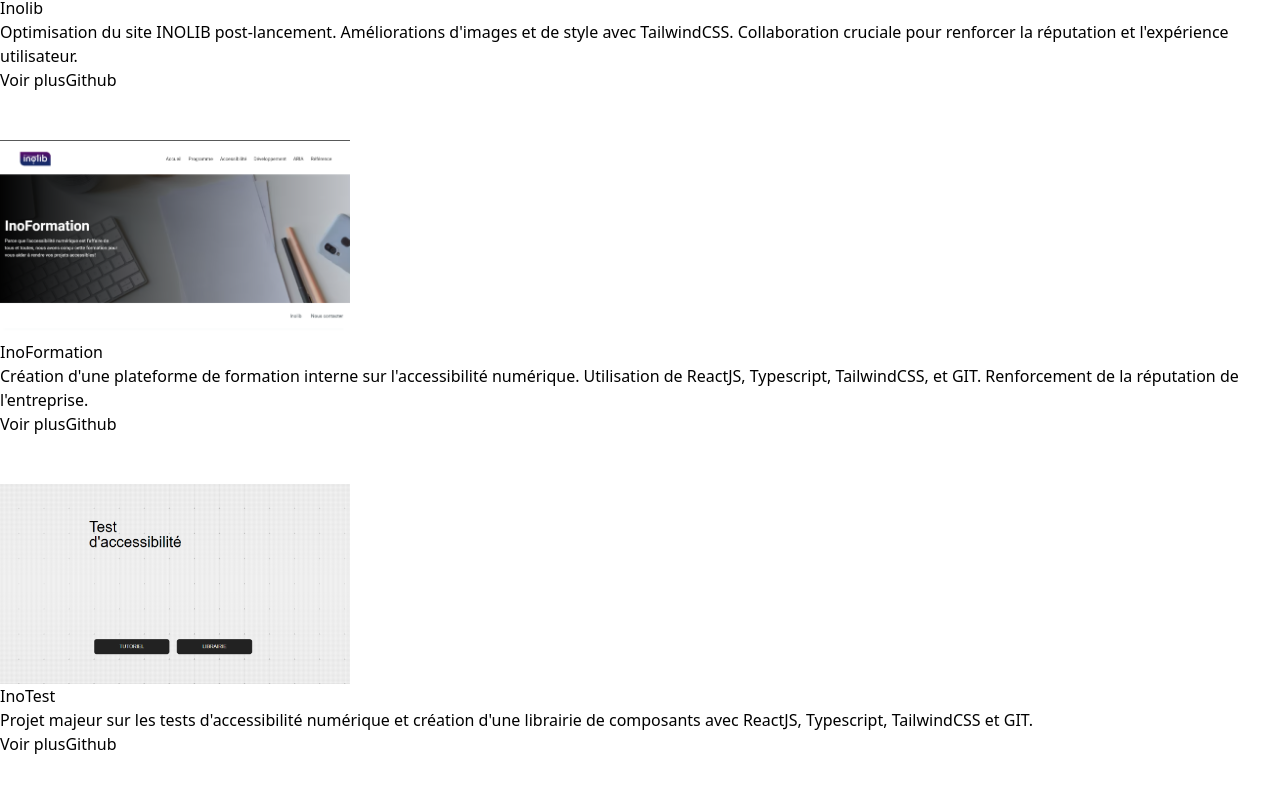
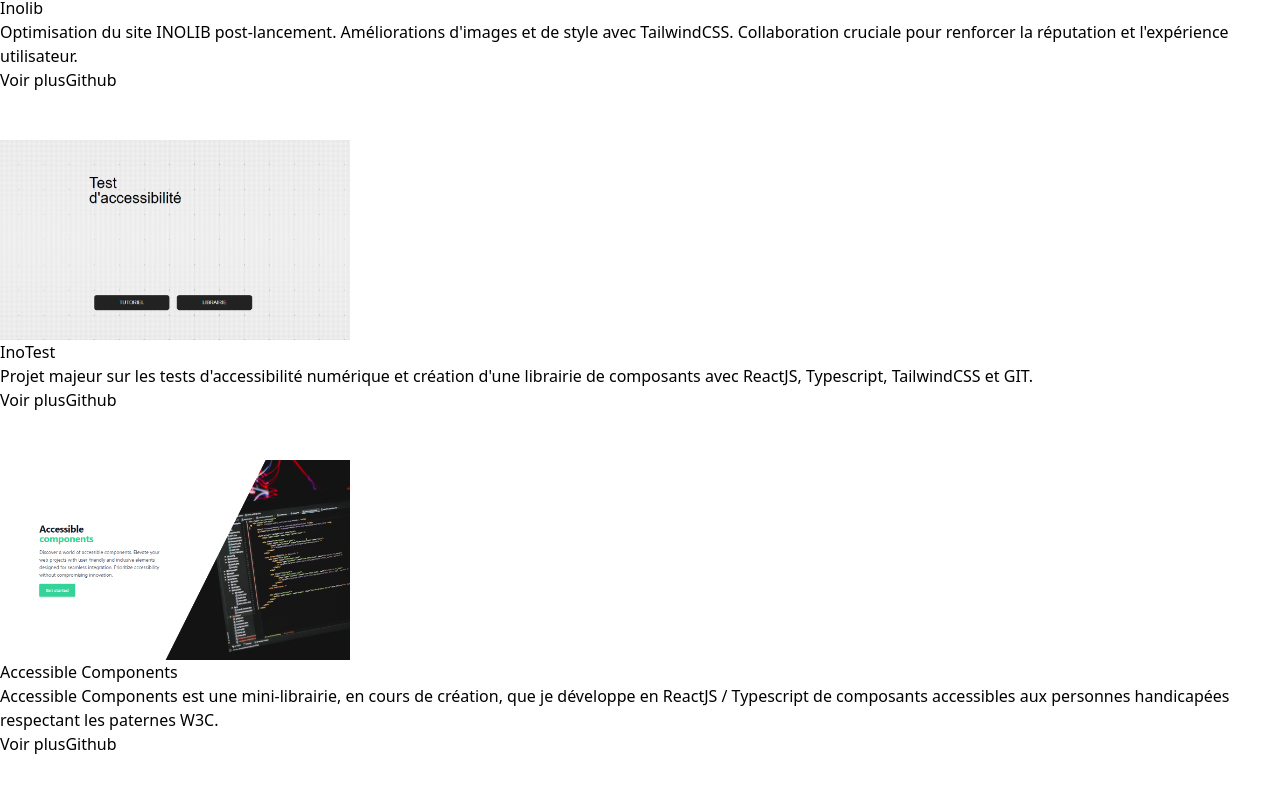
Before and after one commit to y28lyn/portfolio-ilyes, a React (Vite) app: page /situation in a window 1280 px wide. Shown: the part 1517-2319 px from the top of the page. Built offline with nearby package versions, Linux system fonts and the light colour scheme.

Commit message:
feat: :sparkles: Updated timeline

```diff
--- a/src/components/article/CardArticle.tsx
+++ b/src/components/article/CardArticle.tsx
@@ -23,29 +23,6 @@ export default function CardArticle() {
         "En conclusion, ma participation au projet INOLIB m'a offert une expérience enrichissante en améliorant l'implémentation des images et le style du site web à l'aide de TailwindCSS. J'ai acquis de nouvelles compétences en travaillant avec des frameworks tels que ReactJS (QwikJS), Typescript et GIT. Cette expérience collaborative a renforcé la réputation et la crédibilité de l'entreprise grâce à une expérience utilisateur attrayante.",
       competence:
         "Dans ce projet, j'ai appliqué des compétences du référentiel BTS SIO, mettant en avant ma polyvalence et mon adaptation aux exigences techniques. La conception et la maintenance des solutions informatiques ont été au cœur de mon engagement, avec des ajustements visant à améliorer la performance du site. Le développement des solutions applicatives a été essentiel, impliquant la maîtrise des frameworks ReactJS (QwikJS) et Typescript pour des améliorations réussies. La gestion de configuration via GIT a favorisé une collaboration fluide, et les plateformes dédiées ont facilité la gestion méthodique du projet. L'intégration harmonieuse des images fournies par l'équipe design a été assurée, respectant les directives artistiques pour une cohérence visuelle optimale. La programmation avec Visual Studio Code et la maîtrise de langages comme ReactJS (QwikJS) et TailwindCSS ont apporté une dimension technique aboutie. Enfin, ma veille technologique constante a renforcé ma capacité à m'adapter rapidement aux évolutions, attestant ainsi de ma polyvalence au service du projet.",
-      showGithub: true,
-      showLink: true,
-      category: "React",
-    },
-    {
-      title: "InoFormation",
-      desc: "Création d'une plateforme de formation interne sur l'accessibilité numérique. Utilisation de ReactJS, Typescript, TailwindCSS, et GIT. Renforcement de la réputation de l'entreprise.",
-      imgUrl: "inoformation.png",
-      link: "https://inolib-formation.vercel.app/",
-      linkUrl: "https://github.com/y28lyn/inolib-formation",
-      titleModal: "InoFormation",
-      contexte:
-        "J'ai entrepris seul ce projet qui s'est étendu sur une semaine et avait pour objectif d'être utilisé en interne au sein de l'entreprise. Mon travail consistait à développer un site dédié à la formation en accessibilité numérique. J'ai investi temps et efforts pour créer une plateforme qui permettrait à nos employés de maîtriser les principes essentielles de l'accessibilité en ligne.",
-      besoin:
-        "J'ai développé ce projet pour promouvoir l'accessibilité numérique dans notre entreprise. En une semaine, j'ai créé un site de formation interne dédié à cette cause. L'objectif était d'enseigner les bonnes pratiques et les normes pour garantir un accès équitable aux ressources en ligne, renforçant ainsi notre engagement envers l'inclusion et notre réputation en tant qu'entreprise soucieuse de l'accessibilité.",
-      environnement:
-        "Pendant le dernier projet, j'ai appris à utiliser les frameworks ReactJS, Typescript, TailwindCSS et GIT. J'ai utilisé l'environnement de développement Visual Studio Code pour travailler avec ces outils. Cette expérience m'a permis d'approfondir mes connaissances et de me familiariser davantage avec ces frameworks, ce qui a été bénéfique pour la réussite du projet.",
-      realisation:
-        "Ce projet a suivi une progression en plusieurs étapes, chaque phase étant déterminante pour atteindre les objectifs fixés. Initialement, j'ai consacré du temps à assimiler les exigences et attentes du projet, englobant les besoins des utilisateurs, les spécifications techniques, et les contraintes d'accessibilité numérique. Ensuite, la réflexion s'est orientée vers l'approche stylistique, prenant en compte les principes de design, l'identité visuelle de l'entreprise, et l'expérience utilisateur désirée. Une étape cruciale a été la structuration claire du contenu, veillant à sa pertinence et à sa compréhension facile. Enfin, une attention particulière a été portée à l'accessibilité, avec l'utilisation de techniques conformes aux normes pour garantir une expérience équitable, notamment en considérant le contraste visuel, l'utilisation de balises appropriées, et la compatibilité avec les technologies d'assistance. En résumé, ce projet a combiné stratégie réfléchie, conception esthétique, création de contenu pertinent, et un engagement fort envers l'accessibilité numérique, visant à offrir une expérience utilisateur optimale tout en répondant aux besoins spécifiques de l'entreprise.",
-      bilan:
-        "La réalisation de ce projet interne a été gratifiante, contribuant à promouvoir l'accessibilité numérique au sein de notre entreprise. En développant des compétences techniques avec des frameworks tels que ReactJS, Typescript et TailwindCSS, j'ai renforcé ma confiance et élargi mes compétences. En envisageant l'avenir, l'expansion de la plateforme de formation vers un public plus large et des collaborations avec des experts externes pourrait renforcer notre leadership en accessibilité numérique. Des sessions de formation régulières pour les employés maintiendraient et approfondiraient les connaissances, consolidant notre engagement envers l'inclusion et notre position en tant qu'entreprise axée sur l'accessibilité.",
-      competence:
-        "Dans le cadre de ce projet aligné sur le référentiel BTS SIO, mes compétences en développement web ont été mises en avant. J'ai créé un site dédié à la formation en accessibilité numérique, utilisant des langages tels que HTML, CSS, JavaScript, et des frameworks comme ReactJS, Typescript, et TailwindCSS, tout en respectant les bonnes pratiques. La gestion de projet a été une étape clé, menée de manière autonome sur une semaine, avec la définition d'objectifs, la planification des tâches, la gestion du temps et des ressources. En ce qui concerne la conception et la maintenance de solutions applicatives, j'ai analysé les besoins des utilisateurs, conçu une interface conviviale, et assuré la maintenance du site. Les compétences en communication et gestion de la relation client ont également été démontrées à travers des interactions fluides avec les membres de l'entreprise en tant que clients internes. Enfin, la veille technologique et réglementaire a été essentielle pour garantir la conformité du site aux normes en vigueur dans le domaine de l'accessibilité numérique.",
       showGithub: true,
       showLink: true,
       category: "React",
--- a/src/components/article/ExperienceArticle.tsx
+++ b/src/components/article/ExperienceArticle.tsx
@@ -84,15 +84,6 @@ const experienceData: ExperienceItemProps[] = [
       "https://images.unsplash.com/photo-1536440136628-849c177e76a1?q=80&w=1925&auto=format&fit=crop&ixlib=rb-4.0.3&ixid=M3wxMjA3fDB8MHxwaG90by1wYWdlfHx8fGVufDB8fHx8fA%3D%3D",
   },
   {
-    position: "Développeur web",
-    company: "INOLIB",
-    timePeriod: { year: "Mai 2023 - Juin 2023", color: "bg-blue-500" },
-    description:
-      "En tant que stagiaire chez Inolib, j'ai eu le privilège de contribuer au développement de diverse site web de l'entreprise, en mettant l'accent sur l'accessibilité et l'expérience utilisateur. Pendant cette expérience transformatrice, j'ai travaillé en étroite collaboration avec une équipe dynamique de professionnels.",
-    logoUrl:
-      "https://images.unsplash.com/photo-1498758536662-35b82cd15e29?w=600&auto=format&fit=crop&q=60&ixlib=rb-4.0.3&ixid=M3wxMjA3fDB8MHxzZWFyY2h8MTV8fGJsdWUlMjBjb21wdXRlcnxlbnwwfHwwfHx8MA%3D%3D",
-  },
-  {
     position: "Agent de nettoiement",
     company: "Grand Lyon",
     timePeriod: { year: "Juil. 2023", color: "bg-emerald-500" },
@@ -101,6 +92,18 @@ const experienceData: ExperienceItemProps[] = [
     logoUrl:
       "https://images.unsplash.com/photo-1610349100246-9535097a884f?q=80&w=1887&auto=format&fit=crop&ixlib=rb-4.0.3&ixid=M3wxMjA3fDB8MHxwaG90by1wYWdlfHx8fGVufDB8fHx8fA%3D%3D",
   },
+  {
+    position: "Développeur web",
+    company: "INOLIB",
+    timePeriod: {
+      year: "Mai 2023 - Juin 2023 | Jan. 2024 - Fév. 2024",
+      color: "bg-blue-500",
+    },
+    description:
+      "En tant que stagiaire chez Inolib, j'ai eu le privilège de contribuer au développement de diverse site web de l'entreprise, en mettant l'accent sur l'accessibilité et l'expérience utilisateur. Pendant cette expérience transformatrice, j'ai travaillé en étroite collaboration avec une équipe dynamique de professionnels.",
+    logoUrl:
+      "https://images.unsplash.com/photo-1498758536662-35b82cd15e29?w=600&auto=format&fit=crop&q=60&ixlib=rb-4.0.3&ixid=M3wxMjA3fDB8MHxzZWFyY2h8MTV8fGJsdWUlMjBjb21wdXRlcnxlbnwwfHwwfHx8MA%3D%3D",
+  },
 ];
 
 const App: React.FC = () => {
--- a/src/components/article/TimelineArticle.tsx
+++ b/src/components/article/TimelineArticle.tsx
@@ -1,5 +1,24 @@
 export default function TimelineArticle() {
   const timelineEvents = [
+    {
+      title: "Lycée Jacques Brel",
+      diplome: "BTS SIO SLAM",
+      date: "Septembre 2022 - Juillet 2024",
+      image:
+        "https://www.expressions-venissieux.fr/wp-content/uploads/2014/08/Brel-1200x801.jpg",
+      description:
+        "Au Lycée Jacques Brel de septembre 2022 à juillet 2024, j'ai obtenu un BTS en SIO option SLAM. Ma formation a inclus les bases des réseaux, l'analyse de trames, le routage, la gestion des incidents, et la programmation en Python, Javascript, SQL, HTML/CSS, C# et PHP. J'ai également acquis des connaissances en cybersécurité.",
+      nombre: "1",
+    },
+    {
+      title: "IUT Lyon 1",
+      diplome: "BUT Informatique",
+      date: "Septembre 2021 - Juillet 2022",
+      image: "/iutlyon.jpg",
+      description:
+        "À l'IUT Lyon 1 de septembre 2021 à juillet 2022, j'ai poursuivi le BUT Informatique. Mon programme a couvert les bases des réseaux, la programmation (C, Java, SQL/PLSQL, HTML/CSS), et la gestion de projets avec Git. J'ai développé un gestionnaire Excel, une application avec interface homme-machine, des sites vitrines, et acquis une compréhension approfondie de l'architecture informatique.",
+      nombre: "2",
+    },
     {
       title: "Lycée La Martinière Monplaisir",
       diplome: "Bac STI2D SIN",
@@ -8,23 +27,7 @@ export default function TimelineArticle() {
         "https://www.wicona.com/globalassets/wiconafinder-references/france/lycee-la-martiniere/p1-p2-p5-la-martiniere-001.jpg?ts=637888962920000000&w=1440&quality=90&format=jpeg",
       description:
         "Au Lycée La Martinière Monplaisir de 2019 à 2021, j'ai suivi la spécialité SIN pour le Baccalauréat STI2D. Mon parcours a inclut l'étude des matériaux de construction, l'analyse énergétique, et la création d'une bouée anti-tsunami avec GPS en Arduino, enrichi par l'apprentissage du langage Python, me préparant ainsi pour des défis futurs dans l'industrie et le développement durable.",
-    },
-    {
-      title: "IUT Lyon 1",
-      diplome: "BUT Informatique",
-      date: "Septembre 2021 - Juillet 2022",
-      image: "/iutlyon.jpg",
-      description:
-        "À l'IUT Lyon 1 de septembre 2021 à juillet 2022, j'ai poursuivi le BUT Informatique. Mon programme a couvert les bases des réseaux, la programmation (C, Java, SQL/PLSQL, HTML/CSS), et la gestion de projets avec Git. J'ai développé un gestionnaire Excel, une application avec interface homme-machine, des sites vitrines, et acquis une compréhension approfondie de l'architecture informatique.",
-    },
-    {
-      title: "Lycée Jacques Brel",
-      diplome: "BTS SIO SLAM",
-      date: "Septembre 2022 - Juillet 2024",
-      image:
-        "https://www.expressions-venissieux.fr/wp-content/uploads/2014/08/Brel-1200x801.jpg",
-      description:
-        "Au Lycée Jacques Brel de septembre 2022 à juillet 2024, j'ai obtenu un BTS en SIO option SLAM. Ma formation a inclus les bases des réseaux, l'analyse de trames, le routage, la gestion des incidents, et la programmation en Python, Javascript, SQL, HTML/CSS, C# et PHP. J'ai également acquis des connaissances en cybersécurité.",
+      nombre: "3",
     },
   ];
 
@@ -37,9 +40,11 @@ export default function TimelineArticle() {
             {timelineEvents.map((event, index) => {
               return (
                 <li className="relative" key={index}>
-                  <div className="bg-slate-800 rounded-full h-12 w-12 absolute left-1/2 transform -translate-x-1/2 -translate-y-1/2" />
-                  <div className="grid grid-cols-1 grid-rows-1 space-x-4 md:space-x-6 lg:space-x-8 justify-items-center items-center">
-                    <div className="mb-8 mt-12 p-6 rounded-xl bg-[#000302] border-2 border-slate-800 ">
+                  <div className="bg-slate-800 rounded-full h-12 w-32 absolute left-1/2 transform -translate-x-1/2 text-white text-lg font-semibold flex items-center justify-center md:hover:scale-105 duration-200 cursor-pointer">
+                    {event.nombre}
+                  </div>
+                  <div className="grid grid-cols-1 grid-rows-1 space-x-4 md:space-x-6 lg:space-x-8 justify-items-center items-center p-6">
+                    <div className="mb-8 mt-12 p-6 rounded-xl bg-slate-800 ">
                       <h2 className="flex-1 font-bold text-xl md:text-2xl lg:text-3xl text-white">
                         {event.title}
                       </h2>
--- a/src/components/footer/Footer.tsx
+++ b/src/components/footer/Footer.tsx
@@ -67,7 +67,7 @@ const Footer = () => {
             </a>
           </div>
           <p className="mt-8 text-base leading-6 text-center text-gray-400">
-            © 2023 BEIRADE Ilyes
+            © 2024 BEIRADE Ilyes
           </p>
         </div>
       </section>
--- a/src/style.css
+++ b/src/style.css
@@ -79,5 +79,5 @@
 
 ::selection {
   color: #fff;
-  background-color: rgba(244, 63, 94, 0.8);
+  background-color: rgba(63, 120, 244, 0.8);
 }
```
